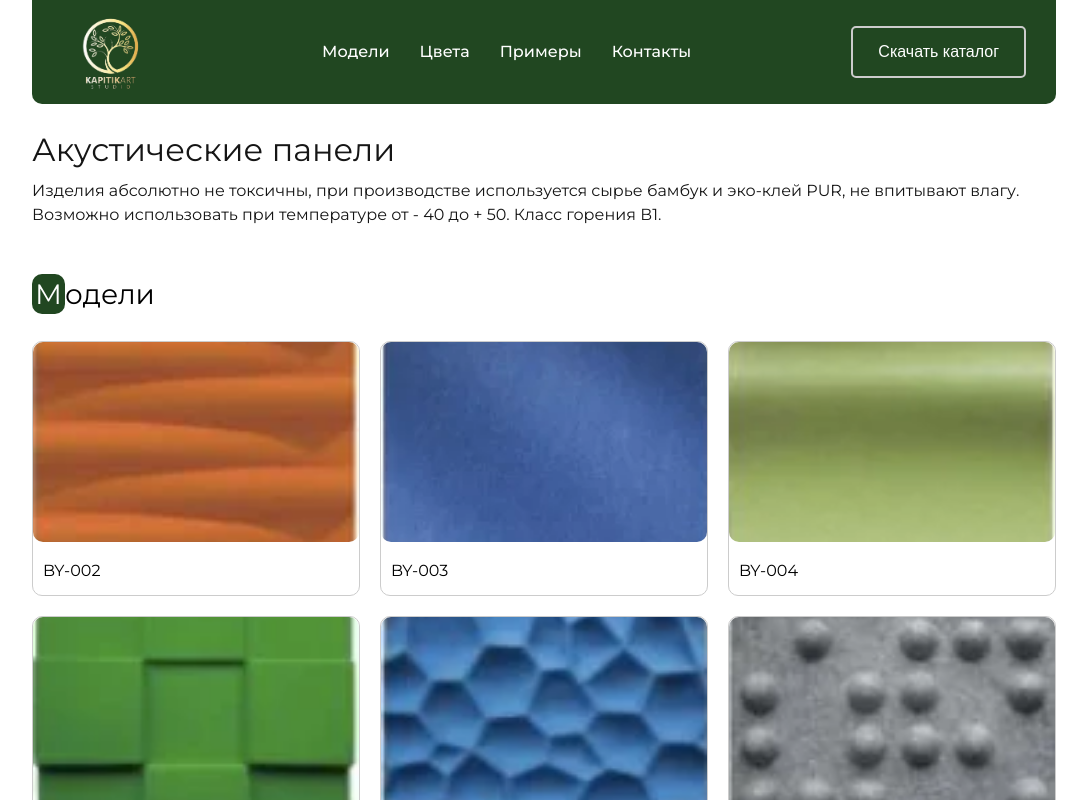
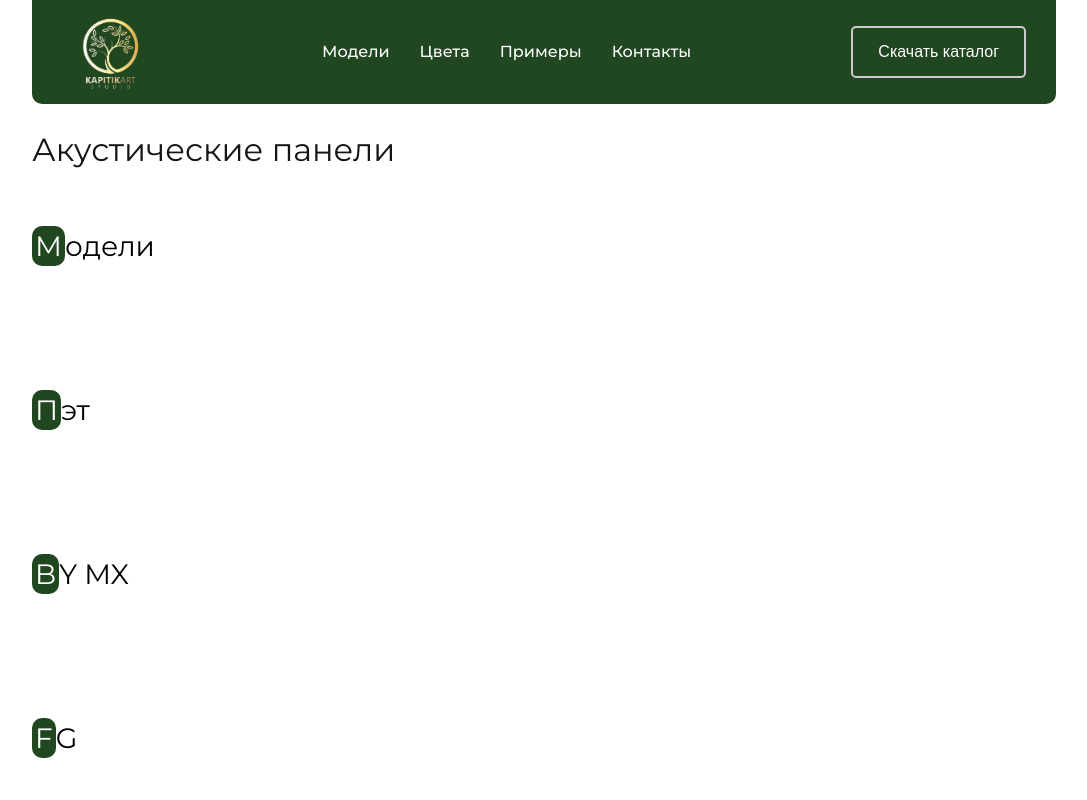
Before and after one commit to UmarXLE/furniture-project-new, a Next.js app: page /acoustic in a window 1280 px wide. Shown: the top 800 px of the page, without its empty margins (96-1183 px from the left). Built offline with nearby package versions, Linux system fonts and the light colour scheme.

Commit message:
added footer

```diff
--- a/src/app/(more)/acoustic/page.jsx
+++ b/src/app/(more)/acoustic/page.jsx
@@ -7,11 +7,16 @@ import styled from '@emotion/styled';
 import React from 'react';
 import { colorsAcousticData , exampleAcousticData , modelsAcousticData} from "@/localData/acoustic"
 import Description from '@/components/aditional/Description';
+import ProductsContainer from '@/components/product/ProductsContainer';
 
 const BambooPage = () => {
     return (
         <Container>
             <Title title="Акустические панели" />
+            <ProductsContainer title="одели" capital="М" />
+            <ProductsContainer title="эт" capital="П"/>
+            <ProductsContainer title="Y MX" capital="B" />
+            <ProductsContainer title="G" capital="F"/>
             <Description text="Изделия абсолютно не токсичны, при производстве используется сырье бамбук и эко-клей PUR, не впитывают влагу. Возможно использовать при температуре от - 40 до + 50. Класс горения В1."/>
             <Models data={modelsAcousticData}  />
             <Colors data={colorsAcousticData} />
--- a/src/app/(more)/bamboo/page.jsx
+++ b/src/app/(more)/bamboo/page.jsx
@@ -7,11 +7,16 @@ import Models from '@/components/models/Models';
 import Colors from '@/components/colors/Colors';
 import Example from '@/components/example/Example';
 import Description from '@/components/aditional/Description';
+import ProductsContainer from '@/components/product/ProductsContainer';
 
 const BambooPage = () => {
     return (
         <Container>
             <Title title="Бамбуковые панели" />
+            <ProductsContainer title="одели" capital="М" />
+            <ProductsContainer title="эт" capital="П"/>
+            <ProductsContainer title="x" capital="M" />
+            <ProductsContainer title="F" capital="G"/>
             <Description text="Изделия абсолютно не токсичны, при производстве используется сырье бамбук и эко-клей PUR, не впитывают влагу. Возможно использовать при температуре от - 40 до + 50. Класс горения В1."/>
             <Models data={bambooModelsData}  />
             <Colors data={bambooColorData} />
--- a/src/components/base/Footer.jsx
+++ b/src/components/base/Footer.jsx
@@ -13,6 +13,15 @@ const Footer = () => {
                 </span>
             </div>
             <div className='footer-item'>
+                <div className='footer-item-card'>
+                    <Link href="https://wa.me/+7 778 484 41 90">
+                        <Image
+                            src={"/assets/icons/whatsapp.png"}
+                            width={15}
+                            height={15}
+                            alt="whatsapp icon"
+                        />
+                    </Link>
                     <Link href="tel:+7 778 484 41 90">
                         <Image
                             src={"/assets/icons/phone.png"}
@@ -21,6 +30,16 @@ const Footer = () => {
                             alt="phone icon"
                         />
                         <p>+7 778 484 41 90 - Алмата</p>
+                    </Link>
+                </div>
+                <div className='footer-item-card'>
+                    <Link href="https://wa.me/+7 700 111 40 24">
+                        <Image
+                            src={"/assets/icons/whatsapp.png"}
+                            width={15}
+                            height={15}
+                            alt="whatsapp icon"
+                        />
                     </Link>
                     <Link href="tel:+7 700 111 40 24">
                         <Image
@@ -32,7 +51,17 @@ const Footer = () => {
                         <p>+7 700 111 40 24 - Астана</p>
                     </Link>
                 </div>
+            </div>
             <div className='footer-item'>
+                <div className='footer-item-card'>
+                    <Link href="https://wa.me/+996555585961">
+                        <Image
+                            src={"/assets/icons/whatsapp.png"}
+                            width={15}
+                            height={15}
+                            alt="whatsapp icon"
+                        />
+                    </Link>
                     <Link href="tel:+996555585961">
                         <Image
                             src={"/assets/icons/phone.png"}
@@ -42,6 +71,9 @@ const Footer = () => {
                         />
                         <p>+996 555 585 961 - Бишкек</p>
                     </Link>
+                </div>
+                <div className='footer-item-card'>
+
                     <Link href="mailto:weasellux@gmail.com">
                         <Image
                             src={"/assets/icons/email.png"}
@@ -51,6 +83,7 @@ const Footer = () => {
                         />
                         <p>weasellux@gmail.com</p>
                     </Link>
+                </div>
             </div>
             <div className='footer-item'>
                 <Link target='_blank' href="https://www.instagram.com/kapitik_art.kz?igsh=cGJsMmo5aXZvcGtk">
@@ -75,7 +108,7 @@ const Container = styled("footer")`
     border-radius: 10px 10px 0 0;
     color:var(--white);
     display: grid;
-    grid-template-columns: repeat(auto-fill, minmax(250px, 1fr));
+    grid-template-columns: repeat(auto-fill, minmax(255px, 1fr));
     grid-auto-rows: auto;
     gap:20px;
     width: 100%;
@@ -84,6 +117,12 @@ const Container = styled("footer")`
         display:flex;
         flex-direction:column;
         gap:15px;
+    }
+
+    .footer-item-card {
+        display:flex;
+        align-items: center;
+        gap:10px;
     }
 
     .footer-item a , span {
--- /dev/null
+++ b/src/components/product/ProductsContainer.jsx
@@ -0,0 +1,72 @@
+"use client"
+import styled from '@emotion/styled';
+import React from 'react';
+import ProductCard from '@/ui/ProductCard';
+
+const ProductsContainer = ({data , title , capital}) => {
+    return (
+        <Container>
+            <h1 data-aos="fade-right" data-aos-duration="1500" data-aos-once="true" className='title'><span>{capital}</span>{ title }</h1>
+            <div className='container-models'>
+                {
+                    data?.map((item, index) => (
+                        <ProductCard key={index} data={item}/>
+                    ))
+                }
+            </div>
+        </Container>
+    );
+};
+
+export default ProductsContainer;
+
+const Container = styled("section")`
+    width:100%;
+    padding: 50px 0;
+
+    .title {
+        margin-bottom: 30px;
+        font-size: 28px;
+        font-weight:400;
+    }
+
+    & span {
+        background: var(--green);
+        color:var(--white);
+        border-radius: 10px;
+        padding: 3px;
+    }
+
+
+    .container-models {
+        display: grid;
+        grid-template-columns: repeat(auto-fill, minmax(250px, 1fr));
+        grid-auto-rows: auto;
+        gap:20px;
+    }
+
+    @media screen and (max-width:1200px) {
+        padding: 30px 0 50px 0;
+
+        .title  {
+            font-size: 26px;
+            font-weight: 400;
+        }
+    }
+
+    @media screen and (max-width:767px) {
+        .title  {
+            font-size: 24px;
+            font-weight: 400;
+        }
+    }
+
+    @media screen and (max-width:576px) {
+        padding: 20px 0 50px 0;
+
+        .title  {
+            font-size: 23px;
+            font-weight: 400;
+        }
+    }
+`
```
Also changed, not shown: public/assets/icons/whatsapp.png (added). Lines whose indentation alone changed are shown as unchanged.
